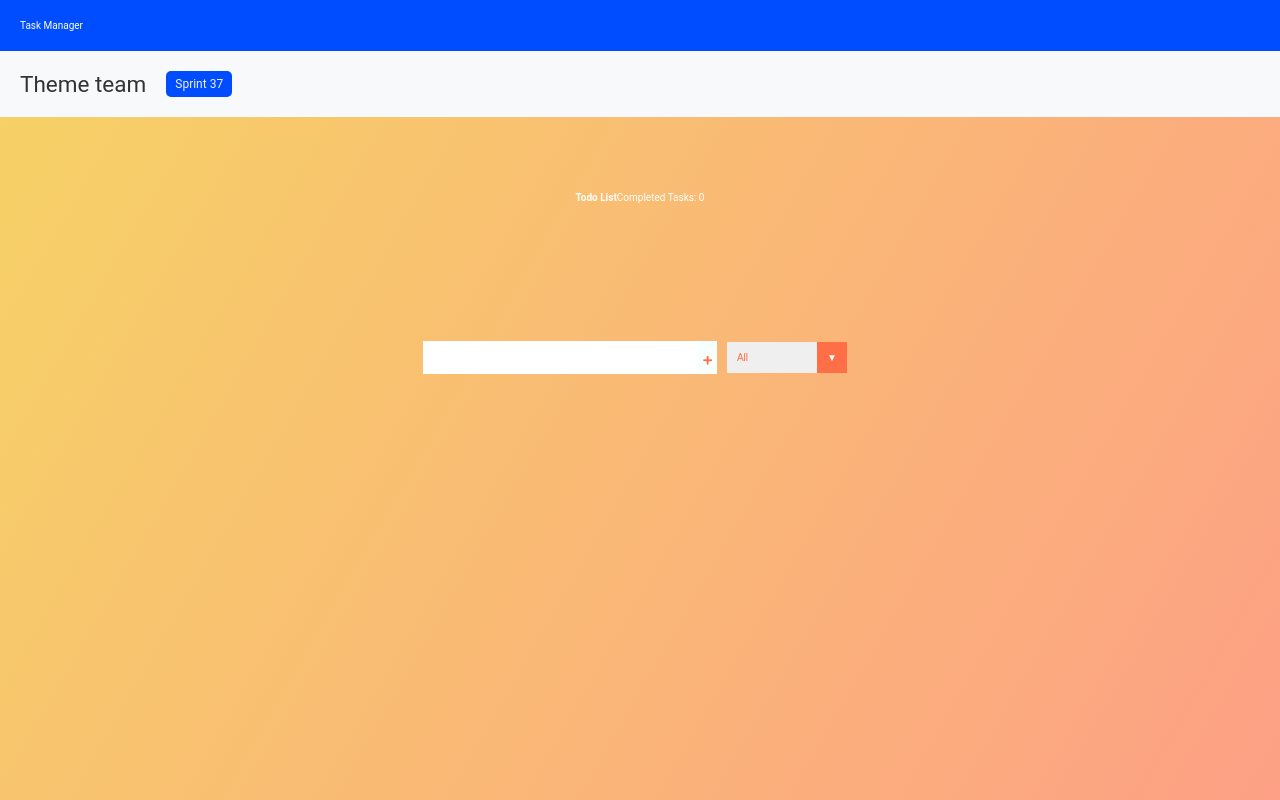
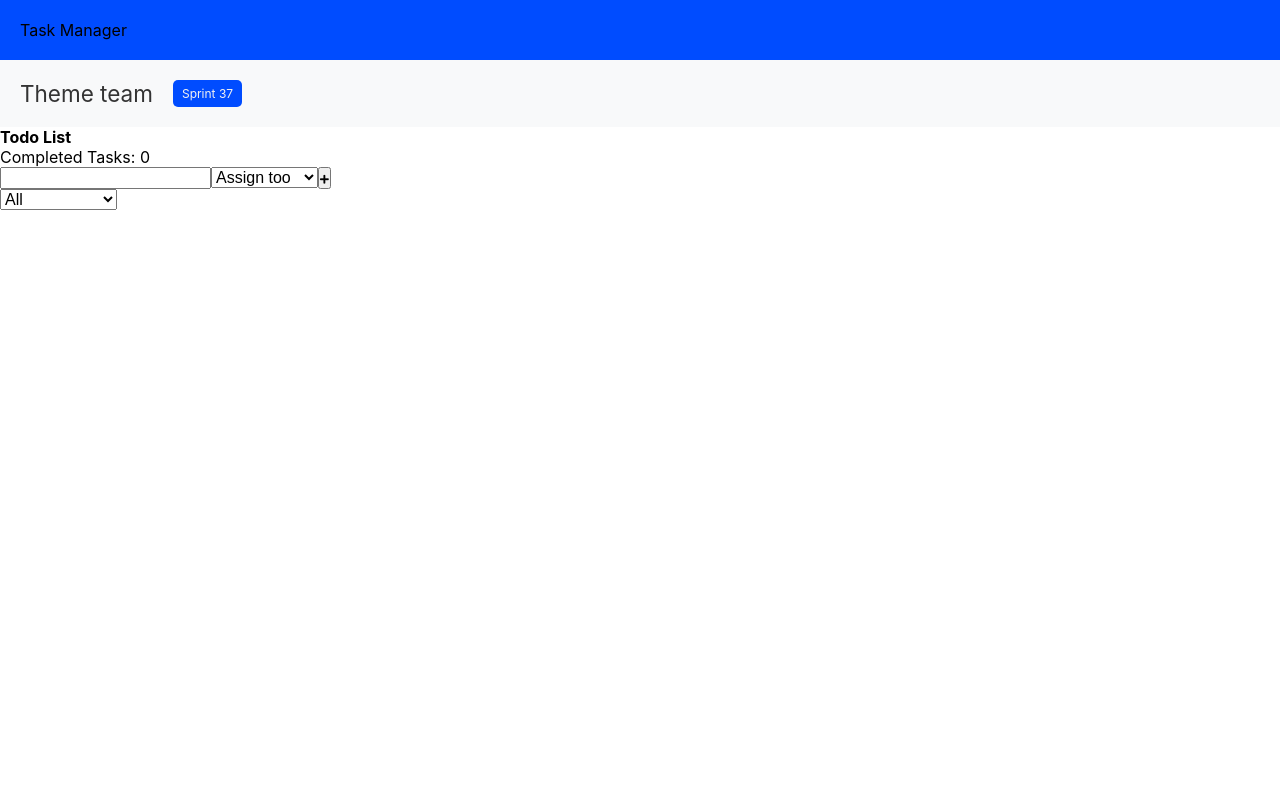
Before and after one commit to MattWindle26/react-todo-app, a React (Create React App) app: page / in a window 1280 px wide. Built offline with nearby package versions, Linux system fonts and the light colour scheme.

Commit message:
- Added an assign to box to the form - Changed some of the master styling

```diff
--- a/src/App.css
+++ b/src/App.css
@@ -4,140 +4,32 @@
   box-sizing: border-box;
   font-size: 10px;
 }
-body {
-  background-image: linear-gradient(120deg, #f6d365 0%, #fda085 100%);
-  color: white;
-  font-family: "Roboto", sans-serif;
-  min-height: 100vh;
+
+p,a,li,input,button,h1,h2,h3,h4,h5, option, select{
+  font-size: 1.6rem;
 }
-header {
-  font-size: 2rem;
-}
-
-header,
-form {
-  min-height: 20vh;
-  display: flex;
-  justify-content: center;
-  align-items: center;
-}
-form input,
-form button {
-  padding: 0.5rem;
-  font-size: 2rem;
-  border: none;
-  background: white;
-}
-form button {
-  color: #ff6f47;
-  background: #f7fffe;
-  cursor: pointer;
-  transition: all 0.3s ease;
-}
-form button:hover {
-  background: #ff6f47;
-  color: white;
-}
-.todo-container {
-  display: flex;
-  justify-content: center;
-  align-items: center;
-}
-
-.todo-list {
-  min-width: 30%;
+ul{
   list-style: none;
 }
 
-.todo {
-  margin: 0.5rem;
-  background: white;
-  font-size: 1.5rem;
-  color: black;
-  display: flex;
-  justify-content: space-between;
-  align-items: center;
-  transition: all 1s ease;
+.todoCard{
+  border-radius: 5px;
+  background-color: white;
+  box-shadow: 0 6px 12px rgba(0,0,0,0.16);
+  max-width: 400px;
+  padding: 20px;
+  margin: 20px;
 }
-.filter-todo {
-  padding: 1rem;
-}
-.todo li {
-  flex: 1;
+.todo-card-header{
+  padding-bottom: 20px;
+  border-bottom: 2px solid rgba(0,0,0,0.1);
 }
 
-.trash-btn,
-.complete-btn {
-  background: #ff6f47;
-  color: white;
-  border: none;
-  padding: 1rem;
-  cursor: pointer;
-  font-size: 1rem;
+.todo-card-header h3{
+  font-size: 2.8rem;
+  font-weight: 400;
+  margin-bottom: 10px;
 }
-.complete-btn {
-  background: rgb(11, 212, 162);
-}
-.todo-item {
-  padding: 0rem 0.5rem;
-}
-
-.fa-trash,
-.fa-check {
-  pointer-events: none;
-}
-
-.fall {
-  transform: translateY(10rem) rotateZ(20deg);
-  opacity: 0;
-}
-
-.completed {
-  text-decoration: line-through;
-  opacity: 0.5;
-}
-
-/*CUSTOM SELECTOR */
-select {
-  -webkit-appearance: none;
-  -moz-appearance: none;
-  -ms-appearance: none;
-  appearance: none;
-  outline: 0;
-  box-shadow: none;
-  border: 0 !important;
-  background-image: none;
-}
-
-/* Custom Select */
-.select {
-  margin: 1rem;
-  position: relative;
-  overflow: hidden;
-}
-select {
-  color: #ff6f47;
-  font-family: "Poppins", sans-serif;
-  cursor: pointer;
-  width: 12rem;
-}
-/* Arrow */
-.select::after {
-  content: "\25BC";
-  position: absolute;
-  top: 0;
-  right: 0;
-  padding: 1rem;
-  background: #ff6f47;
-  cursor: pointer;
-  pointer-events: none;
-}
-/* Transition */
-/*
-.select:hover::after {
-  transform: scale(1.5);
-}
-*/
 
 .btn{
   padding: 0.5em 0.75em;
--- a/src/App.js
+++ b/src/App.js
@@ -12,6 +12,8 @@ function App() {
 
 
   const [inputText, setInputText] = useState("");
+  const [assignText, setAssignText] = useState("");
+
   const [todos, setTodos] = useState([]);
   const [status, setStatus] = useState("all");
   const [filteredTodos, setFilteredTodos] = useState([]);
@@ -71,6 +73,8 @@ const getLocalTodos = () => {
         setTodos={setTodos}
         setInputText={setInputText}
         setStatus={setStatus}
+        assignText={assignText}
+        setAssignText={setAssignText}
       />
       <TodoList
         todos={todos}
--- a/src/Components/Form.js
+++ b/src/Components/Form.js
@@ -1,22 +1,34 @@
 import { React } from "react";
 
-const Form = ({ setInputText, todos, setTodos, inputText, setStatus }) => {
+const Form = ({
+    setInputText,
+    todos,
+    setTodos,
+    inputText,
+    setStatus,
+    setAssignText,
+    assignText
+ }) => {
 
     const inputTextHandler = (e) => {
         setInputText(e.target.value);
     };
+    const assignTextHandler = (e) => {
+        setAssignText(e.target.value);
+    };
+
 
     const submitTodoHandler = (e) => {
         e.preventDefault();
         setTodos([
-            ...todos, {text: inputText, completed: false, id: Math.random() * 1000 },
+            ...todos, { text: inputText, assigned: assignText, completed: false, id: Math.random() * 1000 },
             // Gets all the todos and adds a new one to the todos array
         ])
         setInputText("");
     }
 
     const statusHandler = (e) => {
-        setStatus(e.target.value);
+
     }
 
 
@@ -25,6 +37,11 @@ const Form = ({ setInputText, todos, setTodos, inputText, setStatus }) => {
     return (
         <form>
             <input onChange={inputTextHandler} type="text" className="todo-input" value={inputText} />
+            <select name="assign" id="assign" onChange={assignTextHandler}>
+                <option value="" defaultValue='selected disabled' >Assign too</option>
+                <option value="Matt Windle">Matt Windle</option>
+                <option value="Barry Tickle">Barry Tickle</option>
+            </select>
             <button onClick={submitTodoHandler} className="todo-button" type="submit">
                 <i className="fas fa-plus"></i>
             </button>
--- a/src/Components/Nav.js
+++ b/src/Components/Nav.js
@@ -11,8 +11,6 @@ const Nav = () => {
                 <a href="" className="btn">Sprint 37</a>
             </div>
         </div>
-
-
      );
 }
 
--- a/src/Components/Todo.js
+++ b/src/Components/Todo.js
@@ -1,4 +1,4 @@
-const Todo = ({text, todo, todos, setTodos}) => {
+const Todo = ({ text, todo, todos, setTodos, assigned}) => {
 
 
     const deleteHandler = () => {
@@ -16,15 +16,20 @@ const Todo = ({text, todo, todos, setTodos}) => {
         }))
     }
     return (
-        <div className="todo">
-            <li className={`todo-item ${todo.completed ? "completed" : "" } ` }>{text} </li>
+        <div className={`todoCard ${todo.completed ? " completed" : ""}`}>
+            <div className="todo-card-header">
+                <h3>{text}</h3>
+                <p>{assigned}</p>
+            </div>
+            <li className={`todo-item ${todo.completed ? "completed" : ""} `}></li>
+
+
                 <button className="complete-btn" onClick={completeHander}>
                     <i className="fas fa-check"></i>
                 </button>
                 <button className="trash-btn" onClick={deleteHandler}>
                     <i className="fas fa-trash"></i>
                 </button>
-
         </div>
      );
 }
--- a/src/Components/TodoList.js
+++ b/src/Components/TodoList.js
@@ -4,7 +4,7 @@ import Todo from "./Todo"
 const TodoList = ({ todos, setTodos, filteredTodos }) => {
 
     return(
-        <div className="todo-containr">
+        <div className="todo-container">
             <ul className="todo-list">
 
                 {filteredTodos.map(todo => (
@@ -13,6 +13,7 @@ const TodoList = ({ todos, setTodos, filteredTodos }) => {
                         todos={todos}
                         key={todo.id}
                         text={todo.text}
+                        assigned={todo.assigned}
                         todo={todo}
                      />
                 ))}
```
